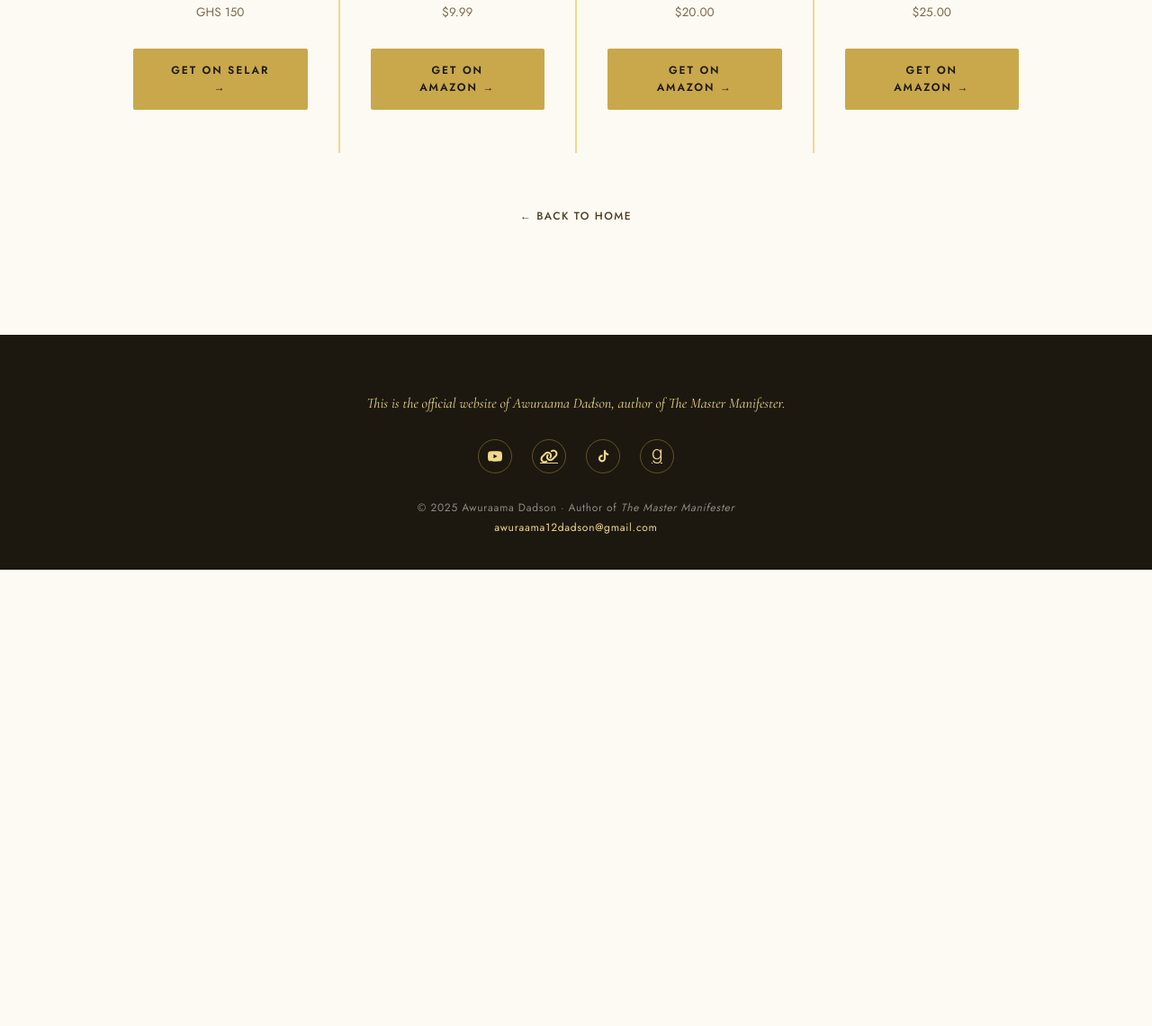
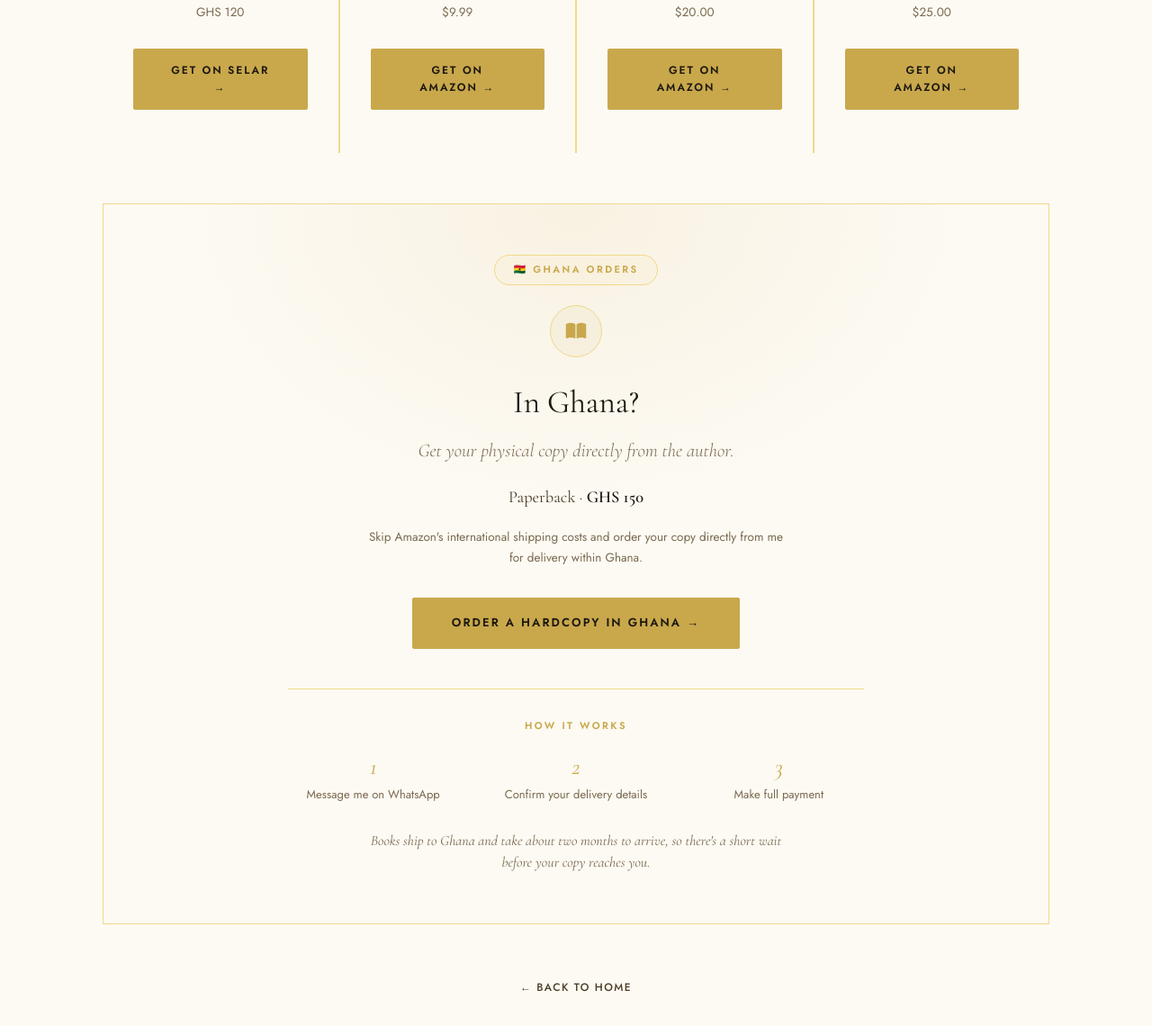
Before and after one commit to awuraama-dadson/The-Master-Manifester-Book-Bridge-Page, a plain HTML site: page book-options.html in a window 1280 px wide. Shown: the part 842-1982 px from the top of the page at 90% size. Before the commit the page ends 1475 px from the top, so only its background shows below. Drawn offline with nearby package versions, Linux system fonts and the light colour scheme.

Commit message:
Ghana buy option

```diff
--- a/book-options.html
+++ b/book-options.html
@@ -264,6 +264,122 @@
     transform: translateY(-2px);
   }
 
+  /* ─── Ghana orders (direct from the author) ─── */
+  .ghana-order {
+    margin-top: 56px;
+    border: 1px solid var(--gold-light);
+    background: var(--ivory);
+    padding: 56px 40px;
+    text-align: center;
+    position: relative;
+    overflow: hidden;
+  }
+
+  .ghana-order::before {
+    content: '';
+    position: absolute;
+    inset: 0;
+    background: radial-gradient(ellipse 60% 60% at 50% 0%, rgba(201,168,76,0.10) 0%, transparent 70%);
+    pointer-events: none;
+  }
+
+  .ghana-order > * { position: relative; }
+
+  .ghana-order .options-badge { margin-bottom: 22px; }
+
+  .ghana-order .format-icon { margin: 0 auto 22px; }
+
+  .ghana-order .format-title {
+    font-size: clamp(1.7rem, 4vw, 2.2rem);
+    font-weight: 400;
+  }
+
+  .ghana-order .options-sub { margin-bottom: 22px; }
+
+  .ghana-price {
+    font-family: var(--serif);
+    font-size: 1.15rem;
+    color: var(--brown);
+    margin-bottom: 18px;
+  }
+
+  .ghana-price strong { font-weight: 600; color: var(--charcoal); }
+
+  .ghana-order .format-text {
+    max-width: 480px;
+    margin: 0 auto 32px;
+  }
+
+  .ghana-order .btn-gold { padding: 18px 44px; }
+
+  .ghana-how {
+    margin: 44px auto 0;
+    padding-top: 32px;
+    border-top: 1px solid var(--gold-light);
+    max-width: 640px;
+  }
+
+  .ghana-how-label {
+    font-size: 11px;
+    font-weight: 600;
+    letter-spacing: 0.22em;
+    text-transform: uppercase;
+    color: var(--gold);
+    margin-bottom: 24px;
+  }
+
+  .ghana-steps {
+    list-style: none;
+    display: flex;
+    justify-content: center;
+    gap: 36px;
+    counter-reset: step;
+  }
+
+  .ghana-steps li {
+    counter-increment: step;
+    flex: 1;
+    font-size: 13px;
+    color: var(--muted);
+    line-height: 1.6;
+  }
+
+  .ghana-steps li::before {
+    content: counter(step);
+    display: block;
+    font-family: var(--serif);
+    font-size: 1.6rem;
+    font-style: italic;
+    color: var(--gold);
+    line-height: 1;
+    margin-bottom: 8px;
+  }
+
+  .ghana-note {
+    font-family: var(--serif);
+    font-style: italic;
+    font-size: 1rem;
+    color: var(--muted);
+    max-width: 480px;
+    margin: 28px auto 0;
+    line-height: 1.5;
+  }
+
+  @media (max-width: 560px) {
+    .ghana-order { padding: 44px 20px; margin-top: 40px; }
+    .ghana-order .btn-gold {
+      display: block;
+      padding: 17px 20px;
+      letter-spacing: 0.12em;
+    }
+    .ghana-steps {
+      flex-direction: column;
+      gap: 20px;
+      max-width: 260px;
+      margin: 0 auto;
+    }
+  }
+
   /* ─── Footer ─── */
   footer {
     background: var(--charcoal);
@@ -363,7 +479,7 @@
       <div class="format-icon"><i class="fa-solid fa-file-pdf"></i></div>
       <h2 class="format-title">Digital Edition</h2>
       <p class="format-text">Instant download — read on any device, right after purchase.</p>
-      <p class="format-text">GHS 150</p>
+      <p class="format-text">GHS 120</p>
       <a href="https://selar.com/0r71v1qn00" class="btn-gold" target="_blank" rel="noopener">Get on Selar →</a>
     </div>
 
@@ -392,6 +508,33 @@
       <a href="https://www.amazon.com/Master-Manifester-Blueprint-Manifesting-Anything/dp/B0GZ5Z9FQ3/ref=tmm_hrd_swatch_0" class="btn-gold" target="_blank" rel="noopener">Get on Amazon →</a>
     </div>
 
+  </div>
+
+  <!-- GHANA ORDERS — physical copies direct from the author via WhatsApp -->
+  <div class="ghana-order reveal" id="ghana">
+    <div class="options-badge">🇬🇭 Ghana Orders</div>
+    <div class="format-icon"><i class="fa-solid fa-book-open"></i></div>
+    <h2 class="format-title">In Ghana?</h2>
+    <p class="options-sub">Get your physical copy directly from the author.</p>
+    <p class="ghana-price">Paperback · <strong>GHS 150</strong></p>
+    <p class="format-text">Skip Amazon's international shipping costs and order your copy directly from me for delivery within Ghana.</p>
+
+    <!--
+      WHATSAPP NUMBER — replace YOUR_WHATSAPP_NUMBER below with your number:
+      country code + number, digits only, no "+", no spaces, no leading 0.
+      Example: 0241234567 becomes 233241234567
+    -->
+    <a href="https://wa.me/233557449392?text=Hi%20Awuraama%21%20I%27d%20like%20to%20order%20a%20hardcopy%20of%20The%20Master%20Manifester%20in%20Ghana." class="btn-gold" target="_blank" rel="noopener">Order a Hardcopy in Ghana →</a>
+
+    <div class="ghana-how">
+      <p class="ghana-how-label">How it works</p>
+      <ol class="ghana-steps">
+        <li>Message me on WhatsApp</li>
+        <li>Confirm your delivery details</li>
+        <li>Make full payment</li>
+      </ol>
+      <p class="ghana-note">Books ship to Ghana and take about two months to arrive, so there's a short wait before your copy reaches you.</p>
+    </div>
   </div>
 
   <div class="back-link-wrap reveal">
```
Also changed, not shown: 1 other file.
